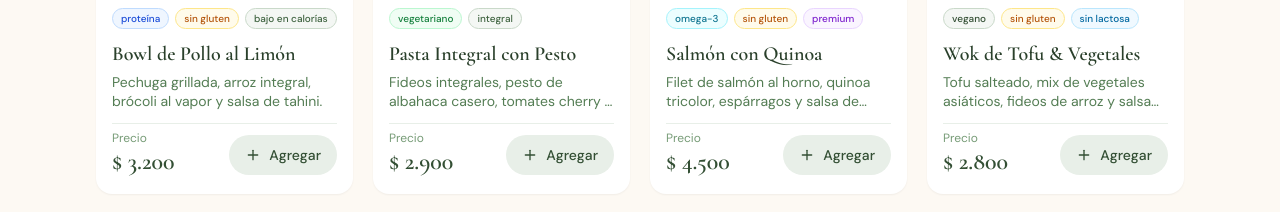
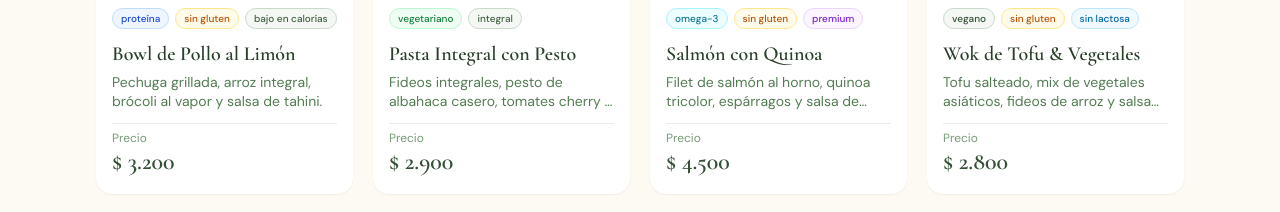
Before and after one commit to gabigaltieri/comida-saludable, a Next.js app: page / in a window 1280 px wide. Shown: the part 1240-1452 px from the top of the page. Built offline with nearby package versions, Linux system fonts and the light colour scheme; no server answers; the database is empty; grey boxes are pictures that could not be loaded.

Commit message:
feat: add showCart prop to ProductCard, hide cart button in MenuSection for non-congeladas

```diff
--- a/src/components/ProductCard.tsx
+++ b/src/components/ProductCard.tsx
@@ -9,7 +9,7 @@ import { Product } from "@/lib/data";
 import { useCart, formatPrice } from "@/lib/cart";
 import { cn } from "@/lib/utils";
 
-export default function ProductCard({ product }: { product: Product }) {
+export default function ProductCard({ product, showCart = true }: { product: Product; showCart?: boolean }) {
   const { addItem, items, openCart } = useCart();
   const [justAdded, setJustAdded] = useState(false);
   const [imgError, setImgError] = useState(false);
@@ -125,6 +125,7 @@ export default function ProductCard({ product }: { product: Product }) {
             </p>
           </div>
 
+          {showCart && (
             <motion.button
               onClick={handleAdd}
               disabled={!product.available}
@@ -147,6 +148,7 @@ export default function ProductCard({ product }: { product: Product }) {
               </motion.span>
               {justAdded ? "¡Listo!" : "Agregar"}
             </motion.button>
+          )}
         </div>
       </div>
     </motion.article>
--- a/src/components/sections/MenuSection.tsx
+++ b/src/components/sections/MenuSection.tsx
@@ -94,7 +94,7 @@ export default function MenuSection({ initialCategory }: { initialCategory?: str
                     animate={{ opacity: 1, y: 0 }}
                     transition={{ delay: i * 0.05, duration: 0.5 }}
                   >
-                    <ProductCard product={product} />
+                    <ProductCard product={product} showCart={product.category.includes("congelad")} />
                   </motion.div>
                 ))}
               </div>
```
Lines whose indentation alone changed are shown as unchanged.
